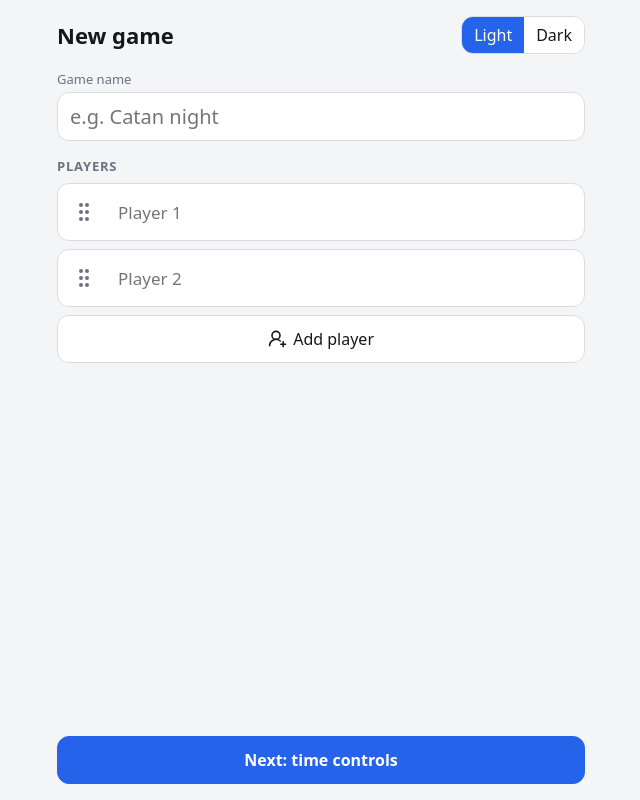
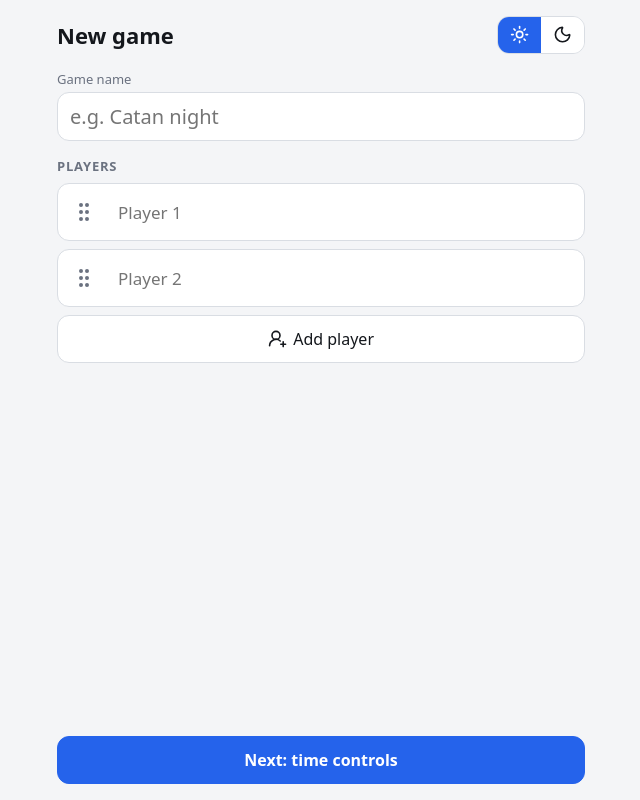
Before and after one commit to seemikehack/overtime, a website: page index.html in a window 1280 px wide. Shown: the whole page, without its empty margins (319-959 px from the left). Drawn offline with nearby package versions, Linux system fonts and the light colour scheme; a web font is replaced by a local one.

Commit message:
add some cheeky theme icons

```diff
--- a/index.html
+++ b/index.html
@@ -33,7 +33,7 @@ along with this program.  If not, see <https://www.gnu.org/licenses/>.
       <header>
         <h1>New game</h1>
         <div class="seg themesel">
-          <button data-th="light">Light</button><button data-th="dark">Dark</button>
+          <button data-th="light"><i data-lucide="sun"></i></button><button data-th="dark"><i data-lucide="moon"></i></button>
         </div>
       </header>
       <label class="field solo" style="margin-bottom: 12px">Game name
@@ -62,7 +62,7 @@ along with this program.  If not, see <https://www.gnu.org/licenses/>.
       <header>
         <h1>Time control</h1>
         <div class="seg themesel">
-          <button data-th="light">Light</button><button data-th="dark">Dark</button>
+          <button data-th="light"><i data-lucide="sun"></i></button><button data-th="dark"><i data-lucide="moon"></i></button>
         </div>
       </header>
       <h2>Quick picks</h2>
@@ -141,7 +141,7 @@ along with this program.  If not, see <https://www.gnu.org/licenses/>.
         </header>
         <h2>Theme</h2>
         <div class="seg themesel">
-          <button data-th="light">Light</button><button data-th="dark">Dark</button>
+          <button data-th="light"><i data-lucide="sun"></i></button><button data-th="dark"><i data-lucide="moon"></i></button>
         </div>
         <h2>Adjust time</h2>
         <div id="adjust"></div>
```
